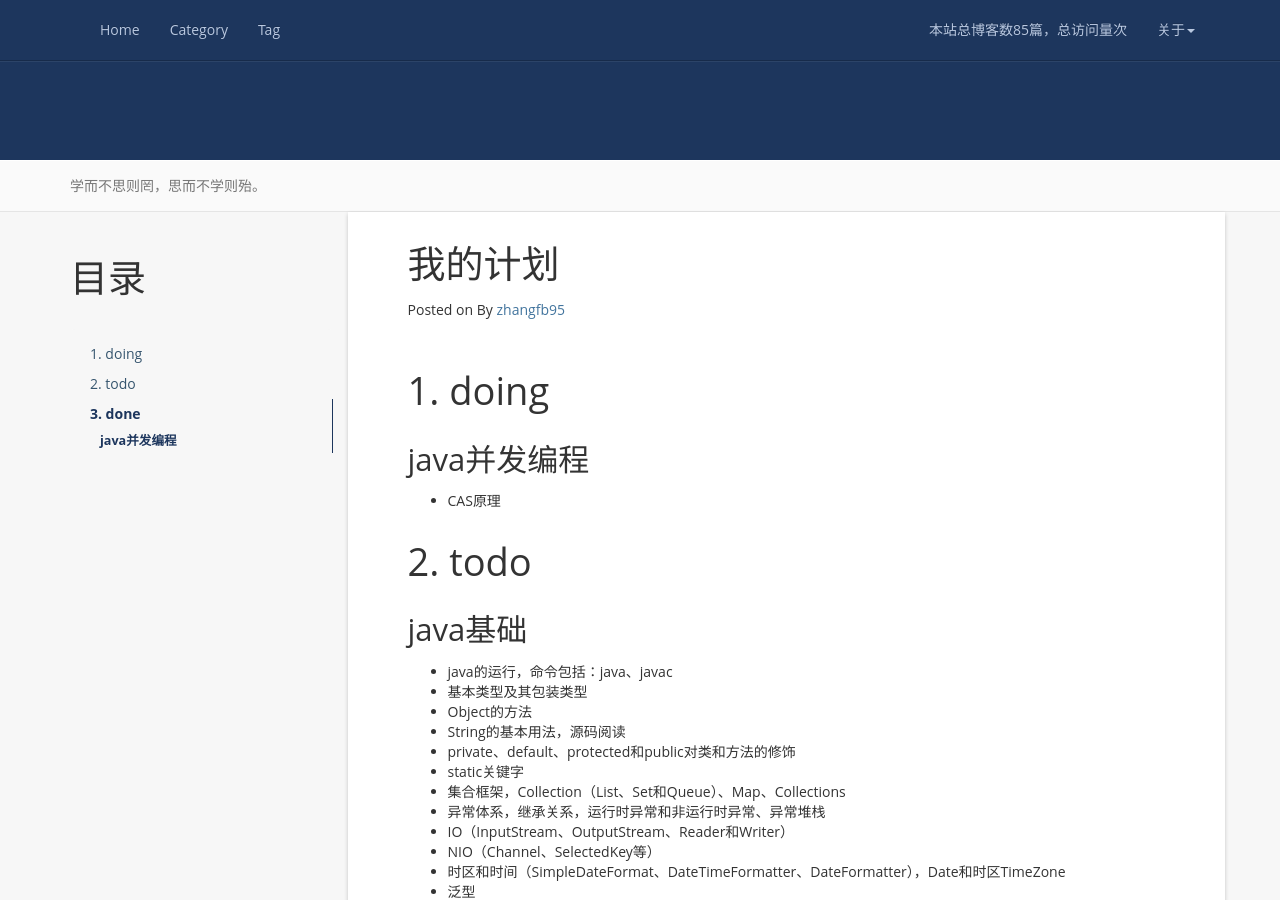
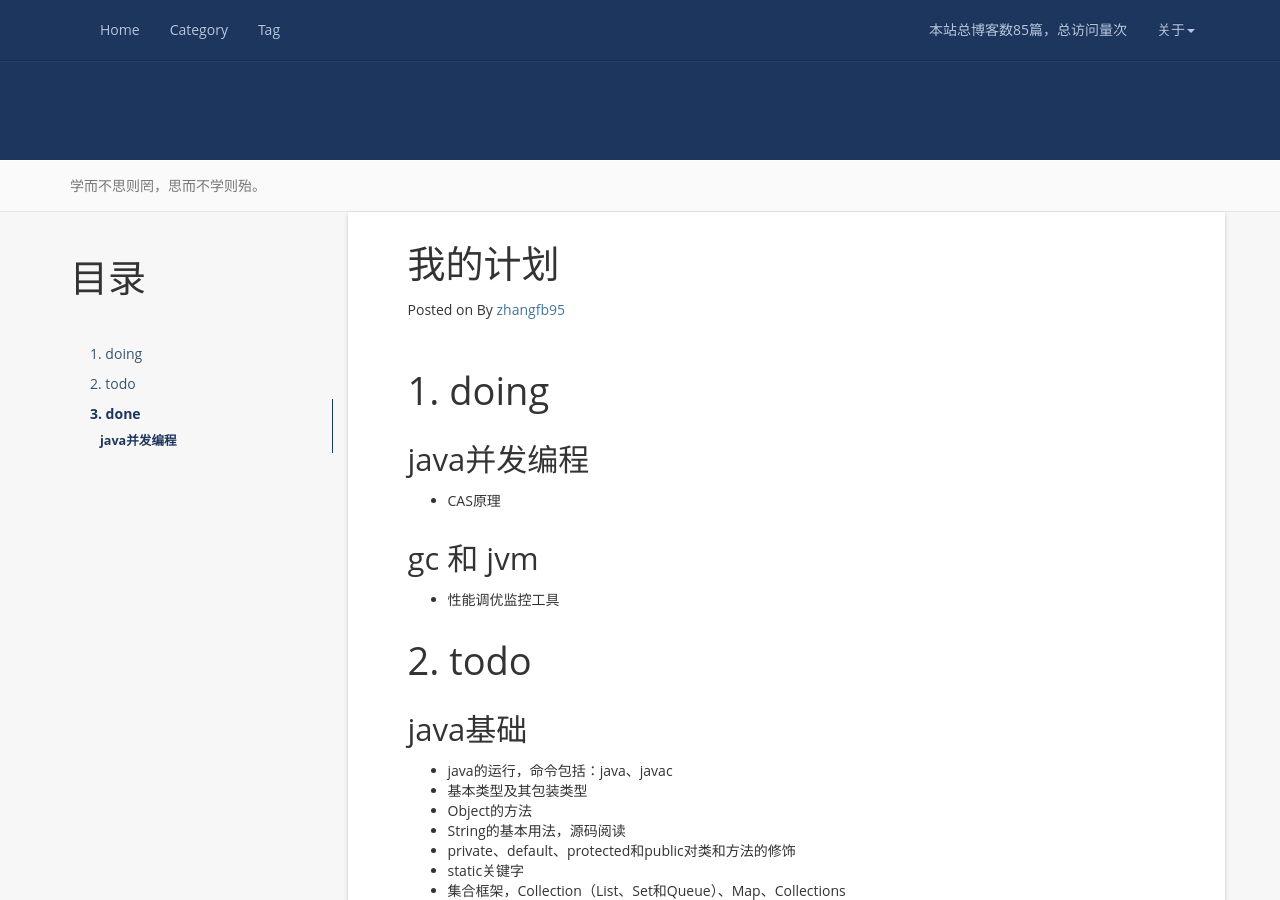
Before and after one commit to zhangfb95/zhangfb95.github.io.bak, a Jekyll site: the page built from plan.md, in a window 1280 px wide and 900 px high. Built offline with Jekyll 4.4.1, drawn with Linux system fonts in a browser that asks for light colours; nearby versions of some CDN libraries; a script that is not in the unit is left out; comment, search, counter and statistics services are not loaded.

Commit message:
增加正在做的事情

```diff
--- a/plan.md
+++ b/plan.md
@@ -12,6 +12,10 @@ permalink: /plan/
 ## java并发编程
 
 + CAS原理
+
+## gc 和 jvm
+
++ 性能调优监控工具
 
 # 2. todo
 
```
